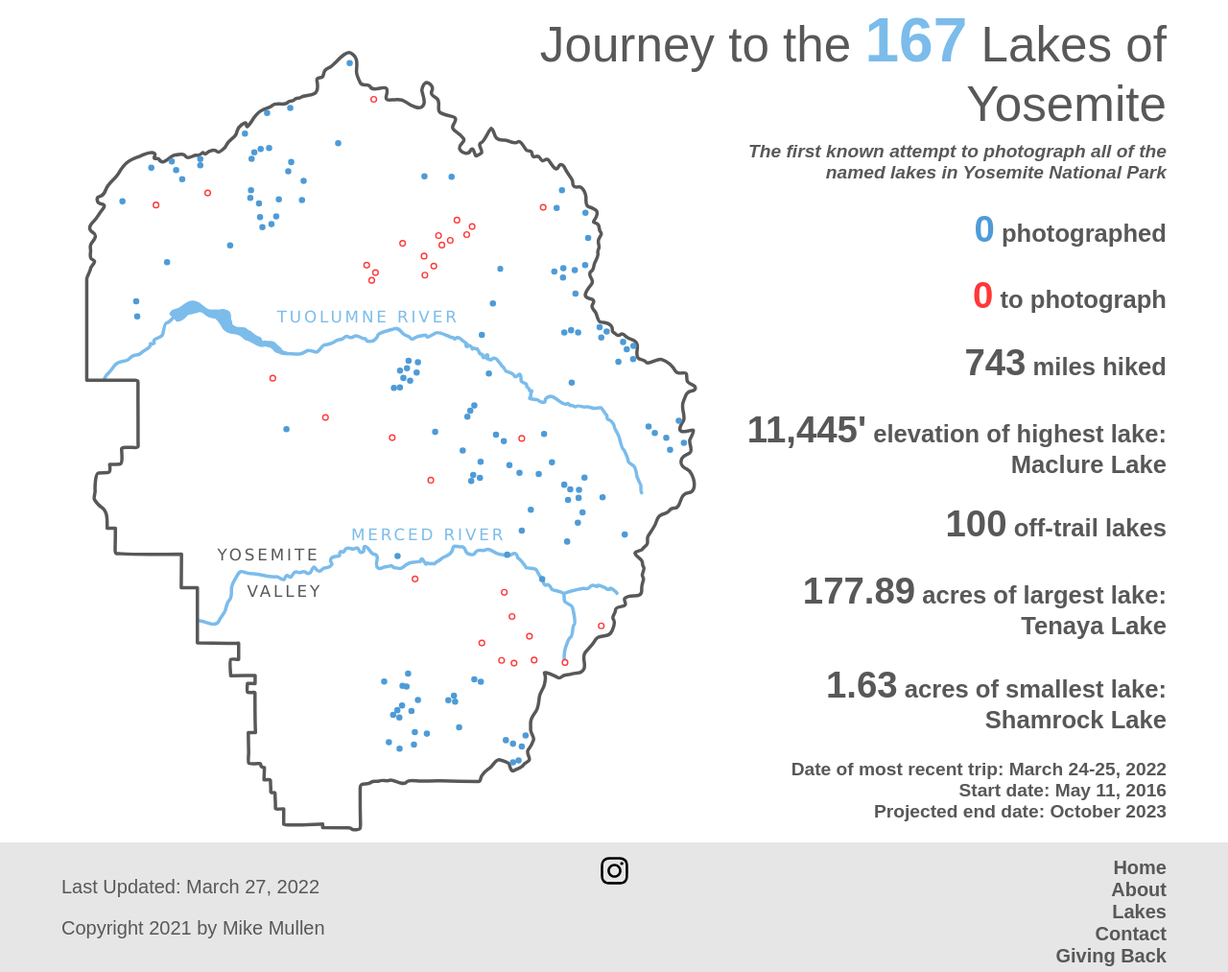
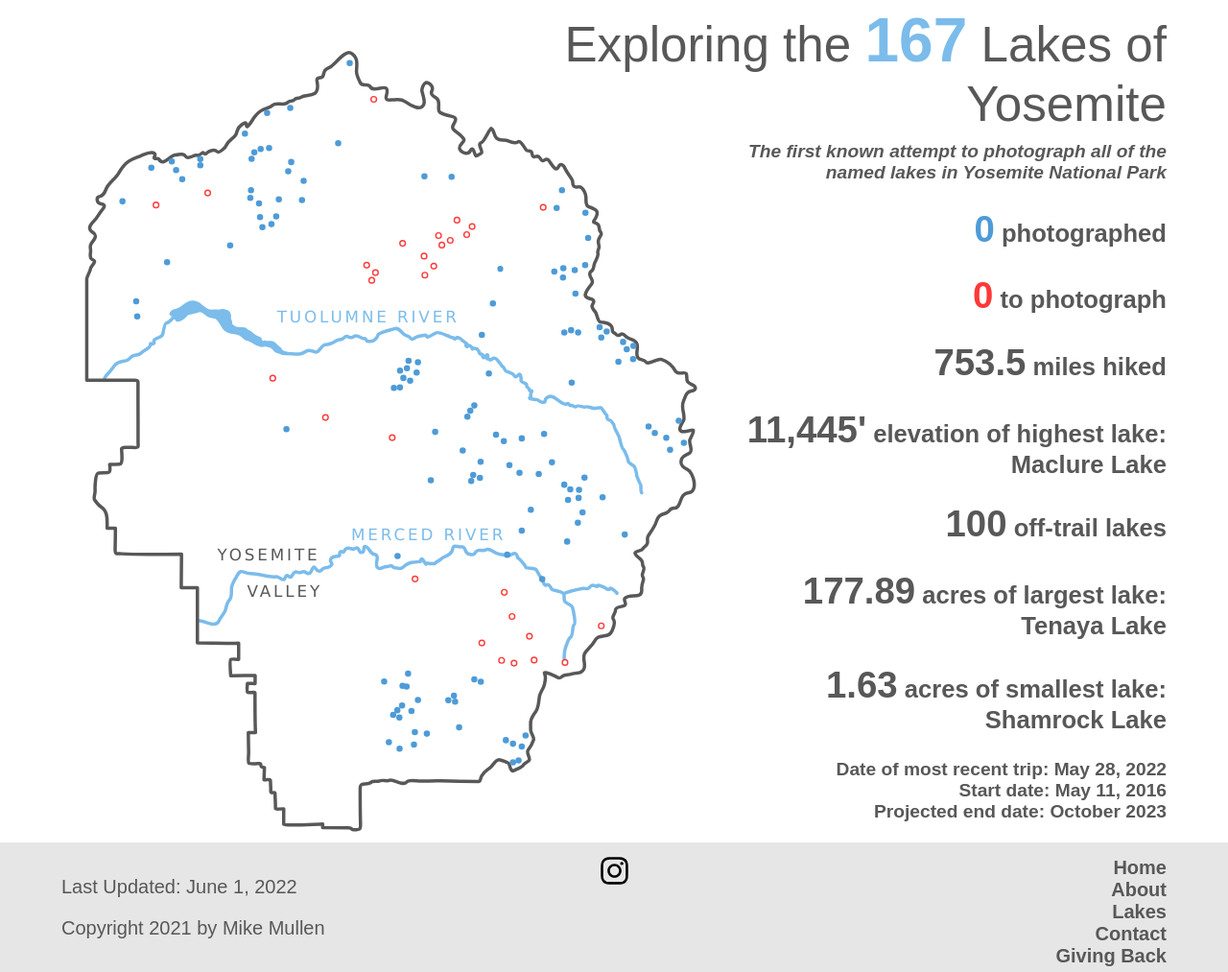
Before and after one commit to mikemullen/lakesofyosemite, a Django app: page / in a window 1280 px wide. Shown: the part 48-1061 px from the top of the page at 96% size. Run offline with Django 3.2, Linux system fonts and the light colour scheme; data that the repository does not hold is empty; some web fonts are replaced.

Commit message:
june 1 update

```diff
--- a/lakes/templates/base.html
+++ b/lakes/templates/base.html
@@ -23,7 +23,7 @@
 	<div class="bottombar">
 		<footer>
 			<div class="footdate">
-				<p>Last Updated: March 27, 2022</p>
+				<p>Last Updated: June 1, 2022</p>
 				<p>Copyright 2021 by Mike Mullen</p>
 			</div>
 			<div class="footsocial"><a href="https://www.instagram.com/lakesofyosemite/" target="_blank"><img src="{% static 'images/Instagram.svg' %}" alt="Link to Lakes of Yosemite Instagram"></a></div>
--- a/lakes/templates/home.html
+++ b/lakes/templates/home.html
@@ -270,8 +270,8 @@
 <a href="/lakes/lukens-lake"><circle fill="#FFFFFF" stroke="#FF3838" stroke-width="1.943" stroke-miterlimit="10" cx="382.3" cy="564" r="4"><title>Lukens Lake</title></circle></a>
 <a href="/lakes/harden-lake"><circle fill="#FFFFFF" stroke="#FF3838" stroke-width="1.943" stroke-miterlimit="10" cx="306" cy="507.2" r="4"><title>Harden Lake</title></circle></a>
 <a href="/lakes/wegner-lake"><circle fill="#FFFFFF" stroke="#FF3838" stroke-width="1.943" stroke-miterlimit="10" cx="479" cy="593.2" r="4"><title>Wegner Lake</title></circle></a>
-<a href="/lakes/hidden-lake"><circle fill="#FFFFFF" stroke="#FF3838" stroke-width="1.943" stroke-miterlimit="10" cx="534.8" cy="654.8" r="4"><title>Hidden Lake</title></circle></a>
-<a href="/lakes/budd-lake"><circle fill="#FFFFFF" stroke="#FF3838" stroke-width="1.943" stroke-miterlimit="10" cx="666.5" cy="594.3" r="4"><title>Budd Lake</title></circle></a>
+<a href="/lakes/hidden-lake"><circle fill="#4E9BD7" stroke="#4E9BD7" stroke-width="3.886" stroke-miterlimit="10" cx="534.8" cy="654.8" r="2.6"><title>Hidden Lake</title></circle></a>
+<a href="/lakes/budd-lake"><circle fill="#4E9BD7" stroke="#4E9BD7" stroke-width="3.886" stroke-miterlimit="10" cx="666.5" cy="594.3" r="2.6"><title>Budd Lake</title></circle></a>
 <a href="/lakes/ireland-lake"><circle fill="#4E9BD7" stroke="#4E9BD7" stroke-width="3.886" stroke-miterlimit="10" cx="783.5" cy="679.6" r="2.6"><title>Ireland Lake</title></circle></a>
 <a href="/lakes/maclure-lake"><circle fill="#4E9BD7" stroke="#4E9BD7" stroke-width="3.886" stroke-miterlimit="10" cx="815.6" cy="733.5" r="2.6"><title>Maclure Lake</title></circle></a>
 <a href="/lakes/starr-king-lake"><circle fill="#FFFFFF" stroke="#FF3838" stroke-width="1.943" stroke-miterlimit="10" cx="512" cy="797.7" r="4"><title>Starr King Lake</title></circle></a>
@@ -291,16 +291,16 @@
 
 	</div>
 	<div class="mapsidebarright">
-			<h1 class="introline">Journey to the <a href="{% url 'lakes_lists' %}"><span class="bigblue">167</span></a> Lakes of Yosemite</h1>
+			<h1 class="introline">Exploring the <a href="{% url 'lakes_lists' %}"><span class="bigblue">167</span></a> Lakes of Yosemite</h1>
 			<p class="tagline">The first known attempt to photograph all of the named lakes in Yosemite National Park</p>
 		<p><span class="big visited">{{ photographedlakes }}</span> photographed</p>
 		<p><span class="big unvisited">{{ tophotographlakes }}</span> to photograph</p>
-		<p><span class="big">743</span> miles hiked</p>
+		<p><span class="big">753.5</span> miles hiked</p>
 		<p><span class="big">11,445'</span> elevation of highest lake: Maclure Lake</p>
 		<p><span class="big">100</span> off-trail lakes</p>
 		<p><span class="big">177.89</span> acres of largest lake: Tenaya Lake</p>
 		<p><span class="big">1.63</span> acres of smallest lake: Shamrock Lake</p>
-		<p class="recenttrip">Date of most recent trip: March 24-25, 2022</p>
+		<p class="recenttrip">Date of most recent trip: May 28, 2022</p>
 		<p class="recenttrip">Start date: May 11, 2016</p>
 		<p class="recenttrip">Projected end date: October 2023</p>
 		</div>
```
